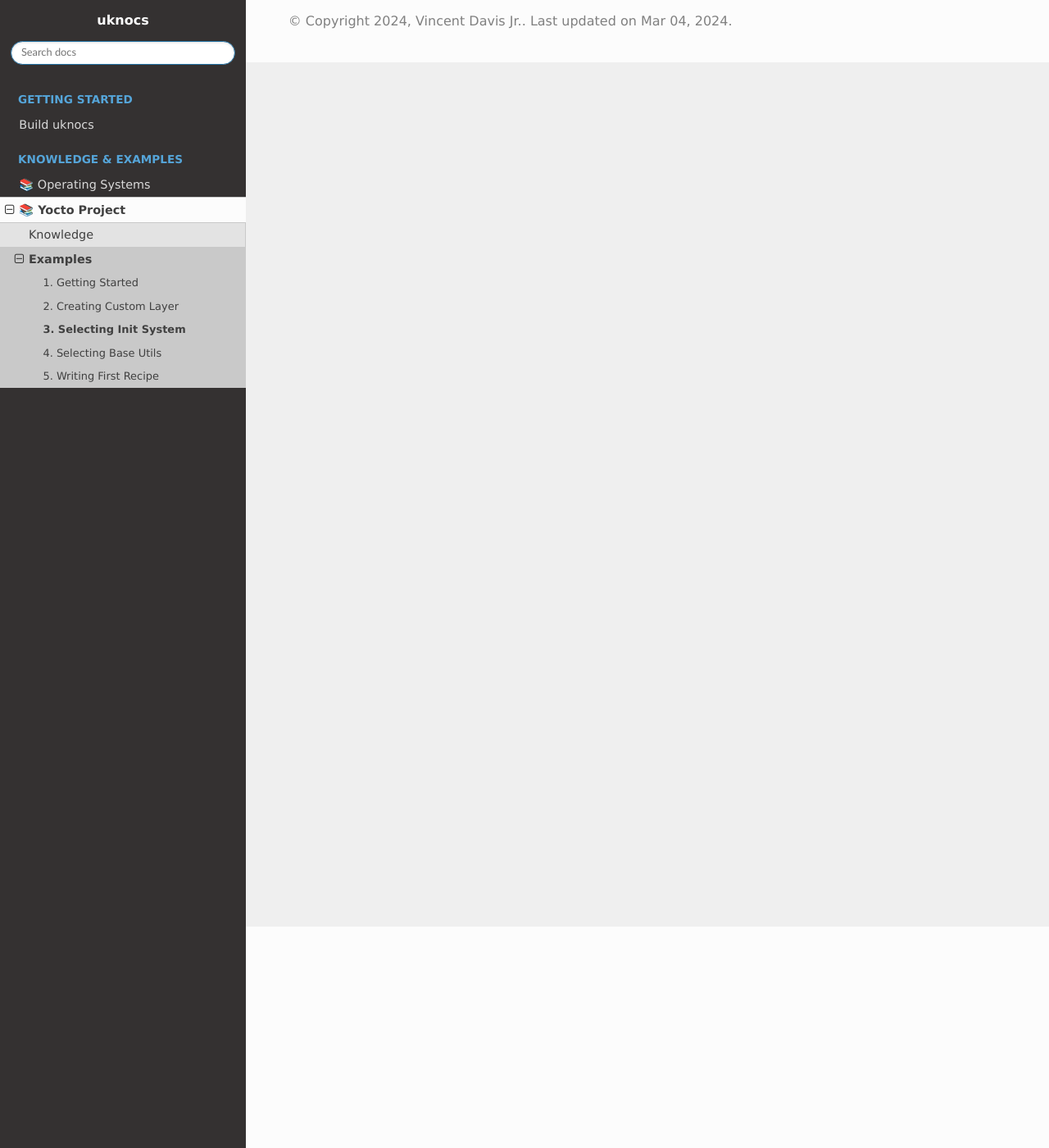
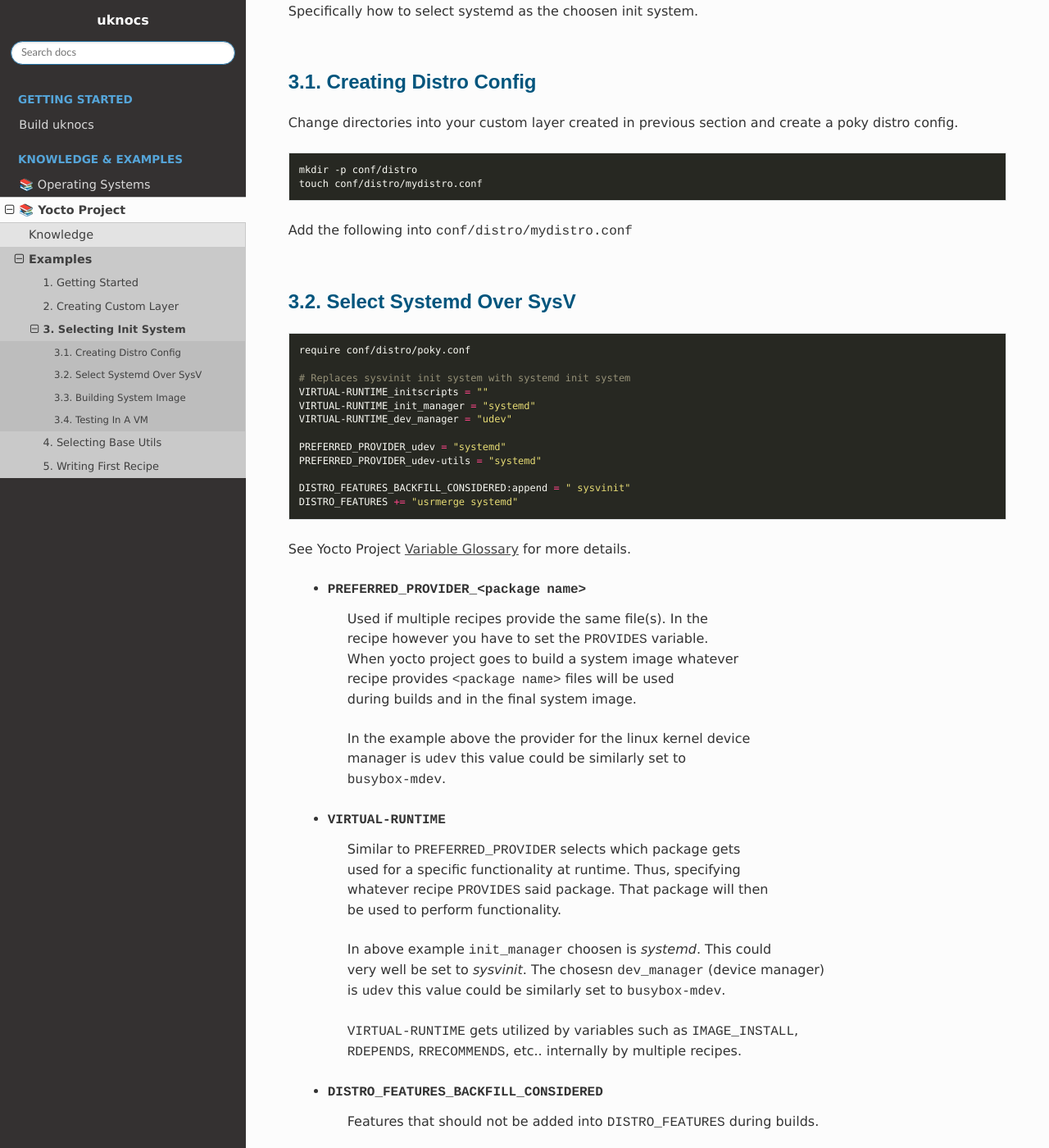
Before and after one commit to under-view/uknocs, a Sphinx documentation site: the page built from docs/yocto-project/examples/selecting-init-system.rst, in a window 1280 px wide and 1400 px high, scrolled down 270 px. Shown: the whole window at 82% size. Built offline with Sphinx 7.4.7 and the Read the Docs theme 2.0.0, drawn with Linux system fonts in a browser that asks for light colours; formulas are drawn with MathJax 3; some of the changed text lies outside the part shown.

Commit message:
yp-selecting-init-system: finish docs
Signed-off-by: Vincent Davis Jr <vince@underview.tech>

```diff
--- a/docs/yocto-project/examples/selecting-init-system.rst
+++ b/docs/yocto-project/examples/selecting-init-system.rst
@@ -1,2 +1,98 @@
 Selecting Init System
 ~~~~~~~~~~~~~~~~~~~~~
+
+This section won't discuss the different available init systems
+or what they are just how to select one in yocto project.
+
+Specifically how to select systemd as the choosen init system.
+
+======================
+Creating Distro Config
+======================
+
+Change directories into your custom layer created in previous section
+and create a poky distro config.
+
+.. code-block:: bash
+
+	mkdir -p conf/distro
+	touch conf/distro/mydistro.conf
+
+Add the following into ``conf/distro/mydistro.conf``
+
+========================
+Select Systemd Over SysV
+========================
+
+.. code-block:: bash
+
+	require conf/distro/poky.conf
+
+	# Replaces sysvinit init system with systemd init system
+	VIRTUAL-RUNTIME_initscripts = ""
+	VIRTUAL-RUNTIME_init_manager = "systemd"
+	VIRTUAL-RUNTIME_dev_manager = "udev"
+
+	PREFERRED_PROVIDER_udev = "systemd"
+	PREFERRED_PROVIDER_udev-utils = "systemd"
+
+	DISTRO_FEATURES_BACKFILL_CONSIDERED:append = " sysvinit"
+	DISTRO_FEATURES += "usrmerge systemd"
+
+See Yocto Project `Variable Glossary`_ for more details.
+
+	* ``PREFERRED_PROVIDER_<package name>``
+		| Used if multiple recipes provide the same file(s). In the
+		| recipe however you have to set the ``PROVIDES`` variable.
+		| When yocto project goes to build a system image whatever
+		| recipe provides ``<package name>`` files will be used
+		| during builds and in the final system image.
+		|
+		| In the example above the provider for the linux kernel device
+		| manager is ``udev`` this value could be similarly set to
+		| ``busybox-mdev``.
+
+	* ``VIRTUAL-RUNTIME``
+		| Similar to ``PREFERRED_PROVIDER`` selects which package gets
+ 		| used for a specific functionality at runtime. Thus, specifying
+		| whatever recipe ``PROVIDES`` said package. That package will then
+		| be used to perform functionality.
+		|
+		| In above example ``init_manager`` choosen is `systemd`. This could
+		| very well be set to `sysvinit`. The chosesn ``dev_manager`` (device manager)
+		| is ``udev`` this value could be similarly set to ``busybox-mdev``.
+		|
+		| ``VIRTUAL-RUNTIME`` gets utilized by variables such as ``IMAGE_INSTALL``,
+		| ``RDEPENDS``, ``RRECOMMENDS``, etc.. internally by multiple recipes.
+
+	* ``DISTRO_FEATURES_BACKFILL_CONSIDERED``
+		| Features that should not be added into ``DISTRO_FEATURES`` during builds.
+
+	* ``DISTRO_FEATURES``
+		| Each linux distro has a set of features that make it unique.
+		| In terms on the Yocto project this variable is used by multiple
+		| recipes and classes to specify what actions need to be performed
+		| to support a given linux system image feature.
+
+=====================
+Building System Image
+=====================
+
+.. code-block:: bash
+
+	$ MACHINE="qemux86-64" DISTRO="mydistro" bitbake core-image-base
+
+===============
+Testing In A VM
+===============
+
+You should now see systemd in the serial output.
+
+.. code-block:: bash
+
+	$ runqemu tmp/deploy/images/qemux86-64/core-image-base-qemux86-64.rootfs.qemuboot.conf \
+		  core-image-base \
+		  slirp \
+		  serialstdio
+
+.. _Variable Glossary: https://docs.yoctoproject.org/ref-manual/variables.html
```
